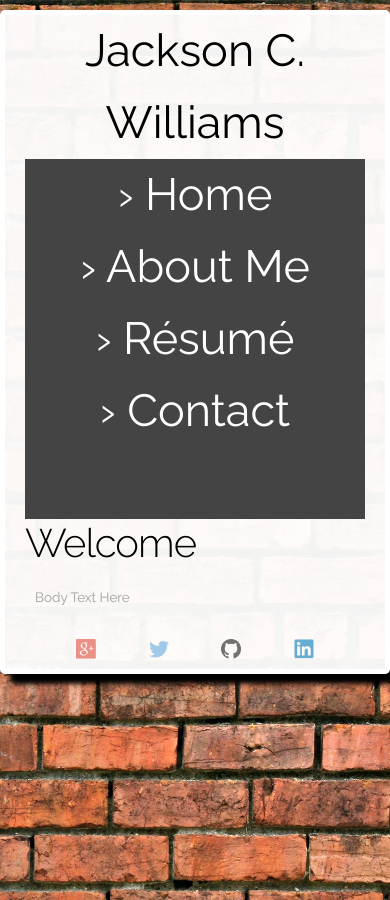
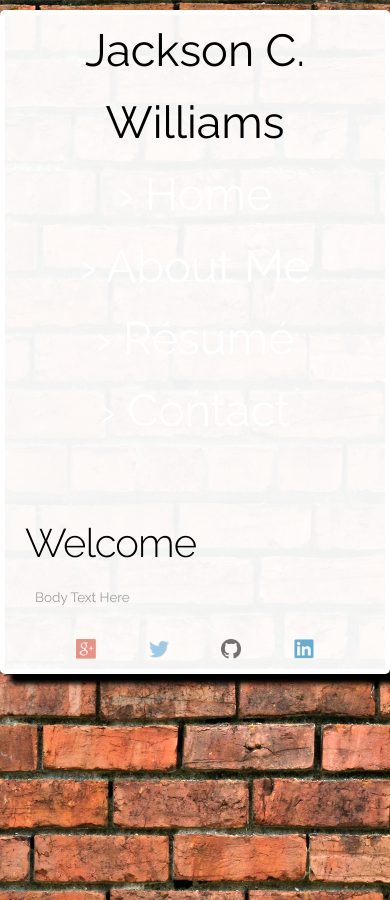
Before and after one commit to jacksoncwilliams/jackson-erin, a Jekyll site: the page built from fleektryout.html, in a window 390 px wide. Built offline with Jekyll 4.4.1, drawn with Linux system fonts in a browser that asks for light colours.

Commit message:
Update layout.css

```diff
--- a/css/layout.css
+++ b/css/layout.css
@@ -174,17 +174,8 @@
     font-size: 1.4em;
   }
 
-
-  .nav li {
-    float: left;
+}
+.nav li {
+    display: inline-block;
+    margin-right: -4px;
   }
-  .nav ul {
-    overflow: auto;
-    width: 600px;
-    margin: 0 auto;
-  }
-  .nav {
-    background-color: #444;
-  }
-  */
-}
```
